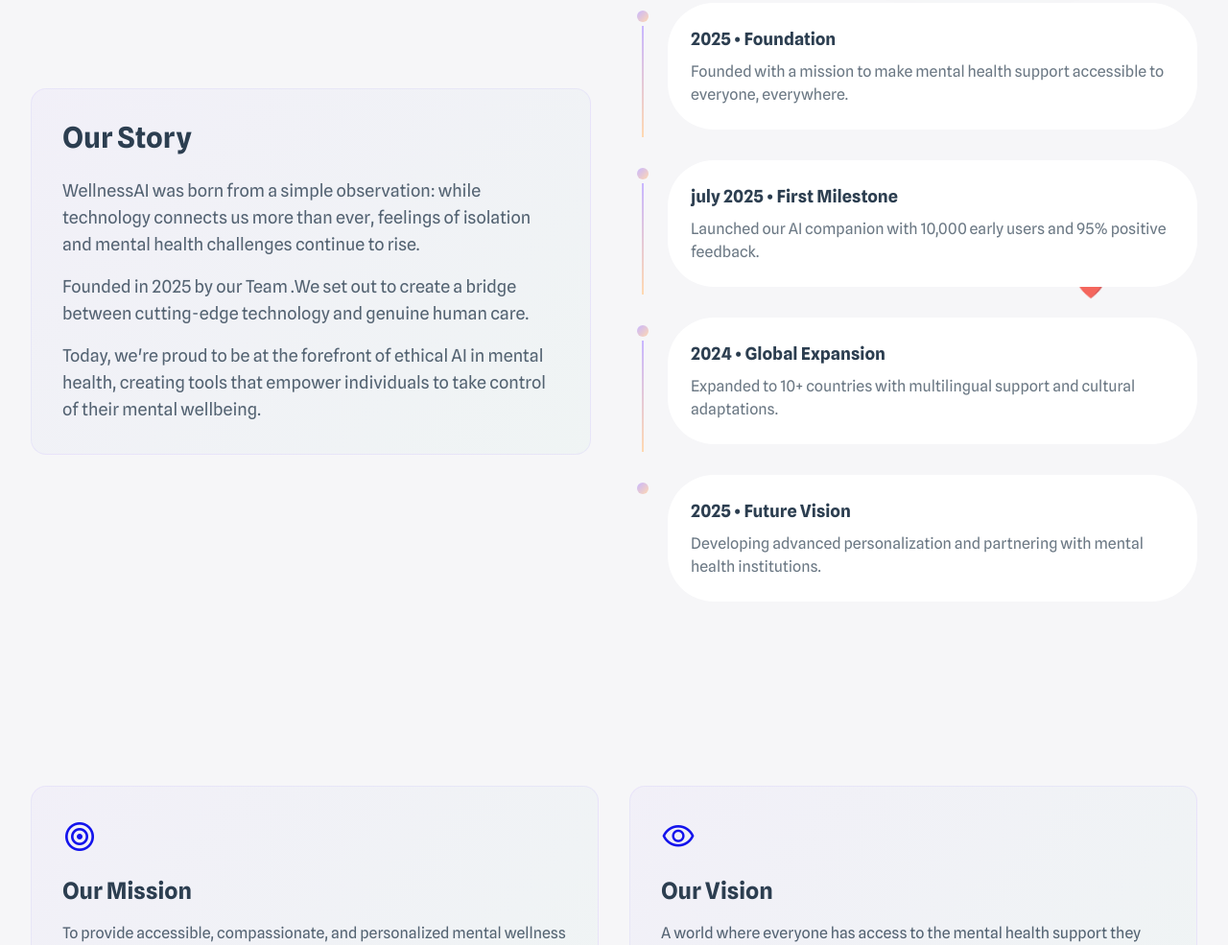
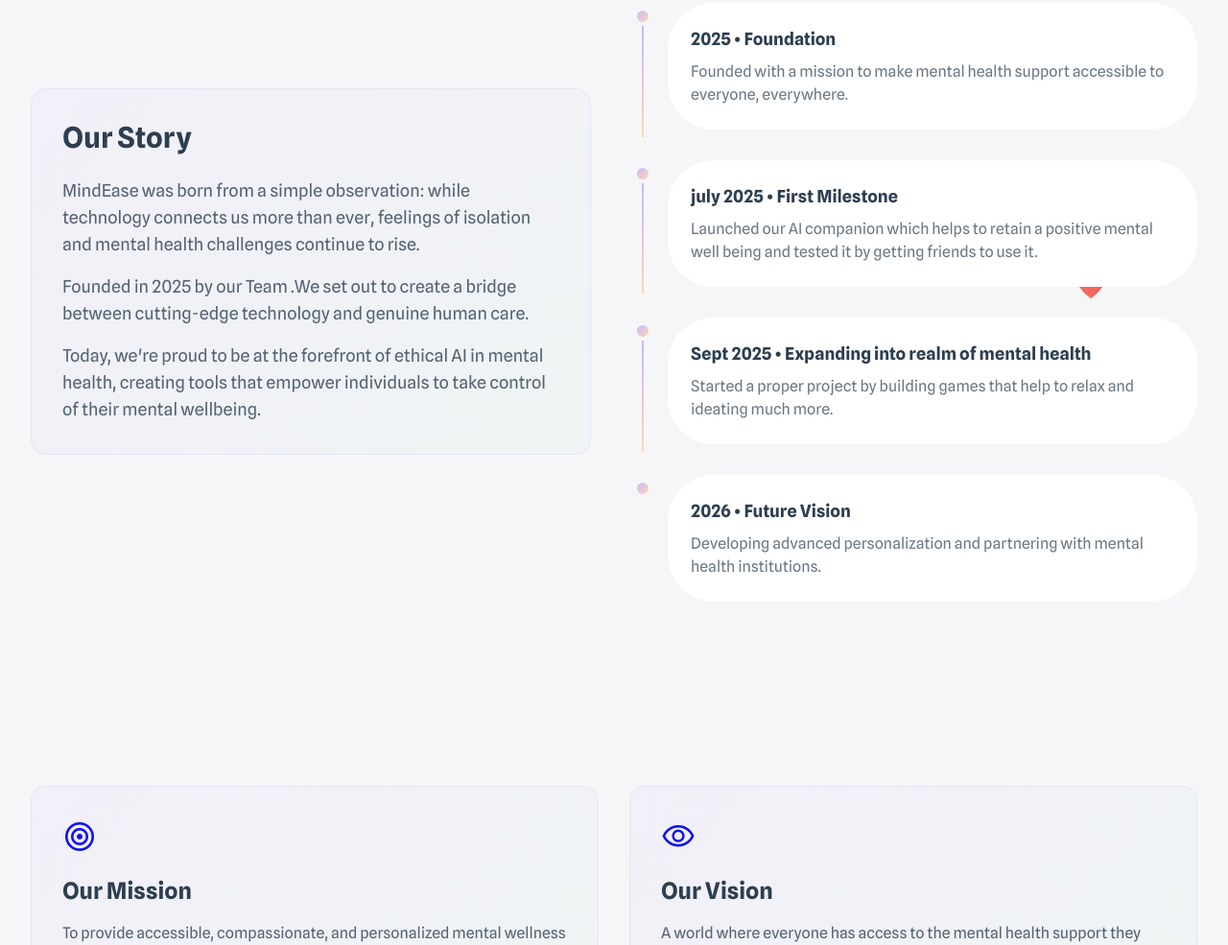
Before and after one commit to palak0617/Mental-health-wellness-repo, a plain HTML site: page frontend/aboutUs.html in a window 1280 px wide. Shown: the part 974-1959 px from the top of the page at 96% size. Drawn offline with nearby package versions, Linux system fonts and the light colour scheme.

Commit message:
changes made in aboutus page

```diff
--- a/frontend/aboutUs.html
+++ b/frontend/aboutUs.html
@@ -300,7 +300,9 @@
             <div class="size-10 bg-gradient-to-r from-lavender to-teal rounded-full flex items-center justify-center">
               <span class="material-symbols-outlined text-2xl text-white">neurology</span>
             </div>
-            <h2 class="text-2xl font-black tracking-tight text-charcoal dark:text-white">MindEase</h2>
+            <h2 class="text-2xl font-black tracking-tight text-charcoal dark:text-white">MindEase
+
+            </h2>
           </div>
 
           <!-- Desktop Navigation -->
@@ -419,7 +421,7 @@
             <div class="mission-card rounded-2xl p-8">
               <h2 class="text-3xl font-black text-charcoal dark:text-white mb-6">Our Story</h2>
               <p class="text-lg text-charcoal/80 dark:text-gray-300 mb-4">
-                WellnessAI was born from a simple observation: while technology connects us more than ever,
+                MindEase was born from a simple observation: while technology connects us more than ever,
                 feelings of isolation and mental health challenges continue to rise.
               </p>
               <p class="text-lg text-charcoal/80 dark:text-gray-300 mb-4">
@@ -444,18 +446,18 @@
               <div class="timeline-item">
                 <div class="bg-white dark:bg-background-dark/50 rounded-xl p-6">
                   <div class="text-lg font-bold text-charcoal dark:text-white mb-2">july 2025 • First Milestone</div>
-                  <p class="text-charcoal/70 dark:text-gray-400">Launched our AI companion with 10,000 early users and 95% positive feedback.</p>
+                  <p class="text-charcoal/70 dark:text-gray-400">Launched our AI companion which helps to retain a positive mental well being and tested it by getting friends to use it.</p>
                 </div>
               </div>
               <div class="timeline-item">
                 <div class="bg-white dark:bg-background-dark/50 rounded-xl p-6">
-                  <div class="text-lg font-bold text-charcoal dark:text-white mb-2">2024 • Global Expansion</div>
-                  <p class="text-charcoal/70 dark:text-gray-400">Expanded to 10+ countries with multilingual support and cultural adaptations.</p>
+                  <div class="text-lg font-bold text-charcoal dark:text-white mb-2">Sept 2025 • Expanding into realm of mental health</div>
+                  <p class="text-charcoal/70 dark:text-gray-400">Started a proper project by building games that help to relax and ideating much more.</p>
                 </div>
               </div>
               <div class="timeline-item">
                 <div class="bg-white dark:bg-background-dark/50 rounded-xl p-6">
-                  <div class="text-lg font-bold text-charcoal dark:text-white mb-2">2025 • Future Vision</div>
+                  <div class="text-lg font-bold text-charcoal dark:text-white mb-2">2026 • Future Vision</div>
                   <p class="text-charcoal/70 dark:text-gray-400">Developing advanced personalization and partnering with mental health institutions.</p>
                 </div>
               </div>
```
